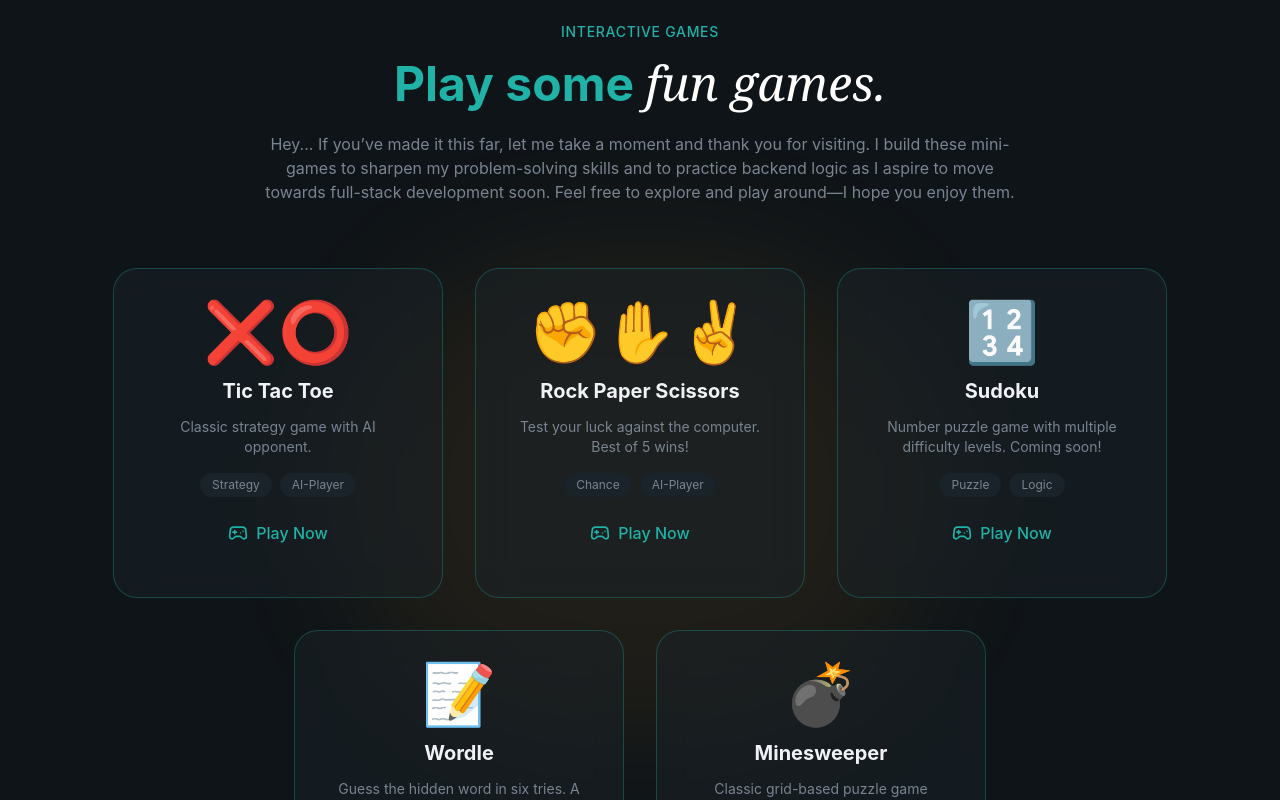
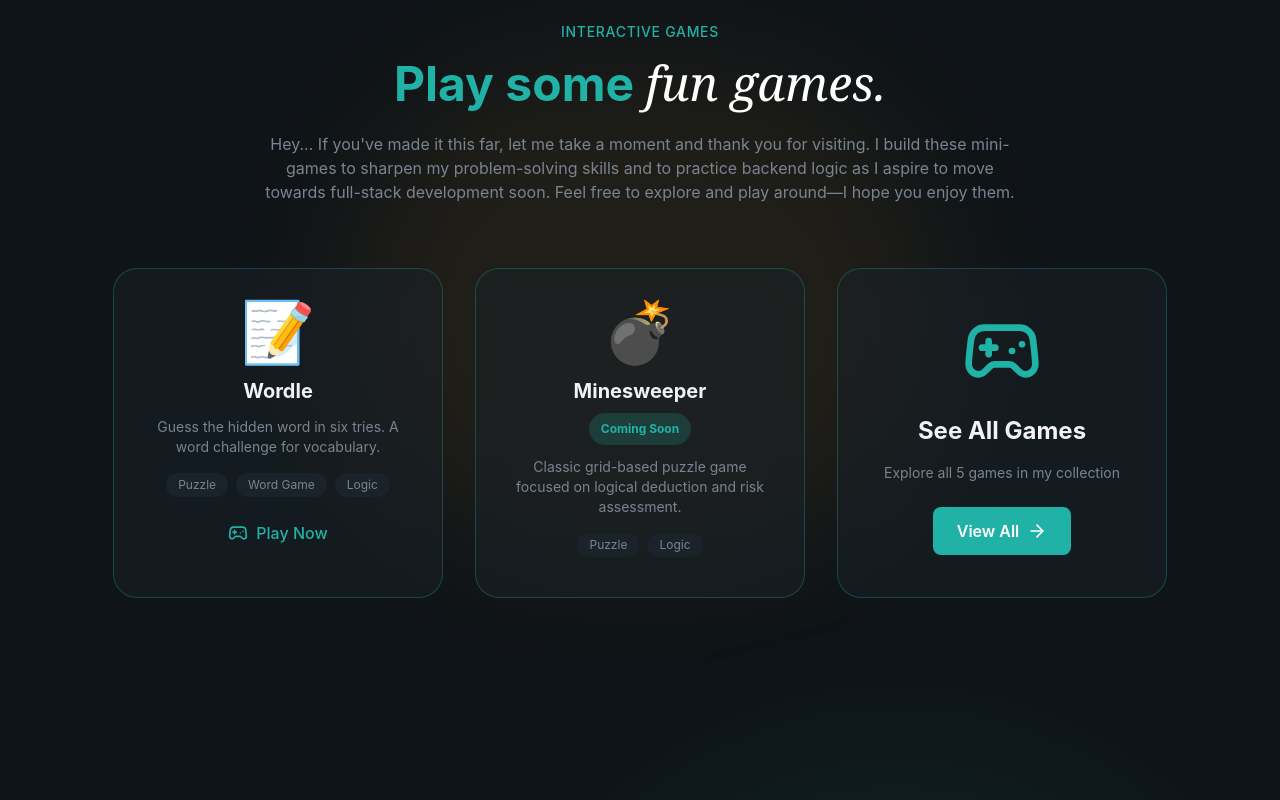
Before and after one commit to Dpolley99/portfolio, a React (Vite) app: page / in a window 1280 px wide. Shown: the part 4580-5380 px from the top of the page. Built offline with nearby package versions, Linux system fonts and the light colour scheme; the HTML template or start-up script is replaced by a standard one.

Commit message:
See All Games button on home page

```diff
--- a/src/components/home/Games.jsx
+++ b/src/components/home/Games.jsx
@@ -1,63 +1,14 @@
 import { useState } from "react";
-import { Gamepad2 } from "lucide-react";
+import { Gamepad2, ArrowRight } from "lucide-react";
+import { Link } from "react-router-dom";
 import GameModal from "@/components/GameModal";
-import TicTacToe from "@/components/games/TicTacToe";
-import RockPaperScissors from "@/components/games/RockPaperScissors";
-import Sudoku from "@/components/games/Sudoku";
-import WordleGame from "../games/Wordle";
-import Minesweeper from "../games/Minesweeper";
-
-const games = [
-  {
-    id: "tictactoe",
-    title: "Tic Tac Toe",
-    description: "Classic strategy game with AI opponent.",
-    icon: "❌⭕",
-    component: TicTacToe,
-    tags: ["Strategy", "AI-Player"],
-    comingSoon: false
-  },
-  {
-    id: "rps",
-    title: "Rock Paper Scissors",
-    description: "Test your luck against the computer. Best of 5 wins!",
-    icon: "✊✋✌️",
-    component: RockPaperScissors,
-    tags: ["Chance", "AI-Player"],
-    comingSoon: false
-  },
-  {
-    id: "sudoku",
-    title: "Sudoku",
-    description: "Number puzzle game with multiple difficulty levels. Coming soon!",
-    icon: "🔢",
-    component: Sudoku,
-    tags: ["Puzzle", "Logic"],
-    comingSoon: false
-  },
-  {
-    id: "wordle",
-    title: "Wordle",
-    description: "Guess the hidden word in six tries. A word challenge for vocabulary.",
-    icon: "📝",
-    component: WordleGame,
-    tags: ["Puzzle", "Word Game", "Logic"],
-    comingSoon: false
-  },
-  {
-    id: "minesweeper",
-    title: "Minesweeper",
-    description: "Classic grid-based puzzle game focused on logical deduction and risk assessment.",
-    icon: "💣",
-    component: Minesweeper,
-    tags: ["Puzzle", "Logic"],
-    comingSoon: false
-  },
-
-];
+import { gamesData } from "@/data/gamesData";
 
 const Games = () => {
   const [activeGame, setActiveGame] = useState(null);
+
+  // Show only last 2 games
+  const featuredGames = gamesData.slice(-2);
 
   const openGame = (game) => {
     if (!game.comingSoon) {
@@ -86,27 +37,25 @@
             </span>
           </h2>
           <p className="text-muted-foreground animate-fade-in animation-delay-200">
-            Hey... If you’ve made it this far, let me take a moment and thank you for visiting. I build these mini-games to sharpen my problem-solving skills and to practice backend logic as I aspire to move towards full-stack development soon. Feel free to explore and play around—I hope you enjoy them.
+            Hey... If you've made it this far, let me take a moment and thank you for visiting. I build these mini-games to sharpen my problem-solving skills and to practice backend logic as I aspire to move towards full-stack development soon. Feel free to explore and play around—I hope you enjoy them.
           </p>
         </div>
 
         {/* Games Grid */}
         <div className="flex flex-wrap justify-center gap-8 max-w-6xl mx-auto">
-          {games.map((game, index) => (
+          {/* Featured Games */}
+          {featuredGames.map((game, index) => (
             <div
               key={game.id}
               className={`glass rounded-3xl p-8 border border-primary/30 hover:border-primary/50 transition-all duration-300 hover:-translate-y-1 lg:hover:scale-102 animate-fade-in ${
-        game.comingSoon ? "opacity-60 cursor-not-allowed" : "cursor-pointer"
-      }`}
-              style={{ animationDelay: `${(index + 3) * 100}ms`, width: "330px", height: "330px"}}
+                game.comingSoon ? "opacity-60 cursor-not-allowed" : "cursor-pointer"
+              }`}
+              style={{ animationDelay: `${(index + 3) * 100}ms`, width: "330px", height: "330px" }}
               onClick={() => openGame(game)}
             >
-              {/* Game Icon */}
               <div className="text-6xl mb-4 text-center">
                 {game.icon}
               </div>
-
-              {/* Game Title */}
               <h3 className="text-xl font-bold mb-3 text-center justify-items-center">
                 {game.title}
                 {game.comingSoon && (
@@ -115,13 +64,9 @@
                   </span>
                 )}
               </h3>
-
-              {/* Game Description */}
               <p className="text-muted-foreground text-sm mb-4 text-center">
                 {game.description}
               </p>
-
-              {/* Tags */}
               <div className="flex flex-wrap gap-2 justify-center">
                 {game.tags.map((tag) => (
                   <span
@@ -132,8 +77,6 @@
                   </span>
                 ))}
               </div>
-
-              {/* Play Button */}
               {!game.comingSoon && (
                 <div className="mt-6 text-center">
                   <button className="inline-flex items-center gap-2 text-primary hover:text-primary/80 transition-colors font-medium">
@@ -144,6 +87,26 @@
               )}
             </div>
           ))}
+
+          {/* See All Games Card */}
+          <Link to="/games">
+            <div
+              className="glass rounded-3xl p-8 border border-primary/30 hover:border-primary/50 transition-all duration-300 hover:-translate-y-1 lg:hover:scale-102 animate-fade-in cursor-pointer flex flex-col items-center justify-center"
+              style={{ animationDelay: "500ms", width: "330px", height: "330px" }}
+            >
+              <Gamepad2 className="w-20 h-20 text-primary mb-6" />
+              <h3 className="text-2xl font-bold mb-4 text-center">
+                See All Games
+              </h3>
+              <p className="text-muted-foreground text-sm mb-6 text-center">
+                Explore all {gamesData.length} games in my collection
+              </p>
+              <button className="inline-flex items-center gap-2 px-6 py-3 bg-primary text-primary-foreground rounded-lg font-semibold hover:scale-105 transition-all duration-300">
+                View All
+                <ArrowRight className="w-5 h-5" />
+              </button>
+            </div>
+          </Link>
         </div>
       </div>
 
```
